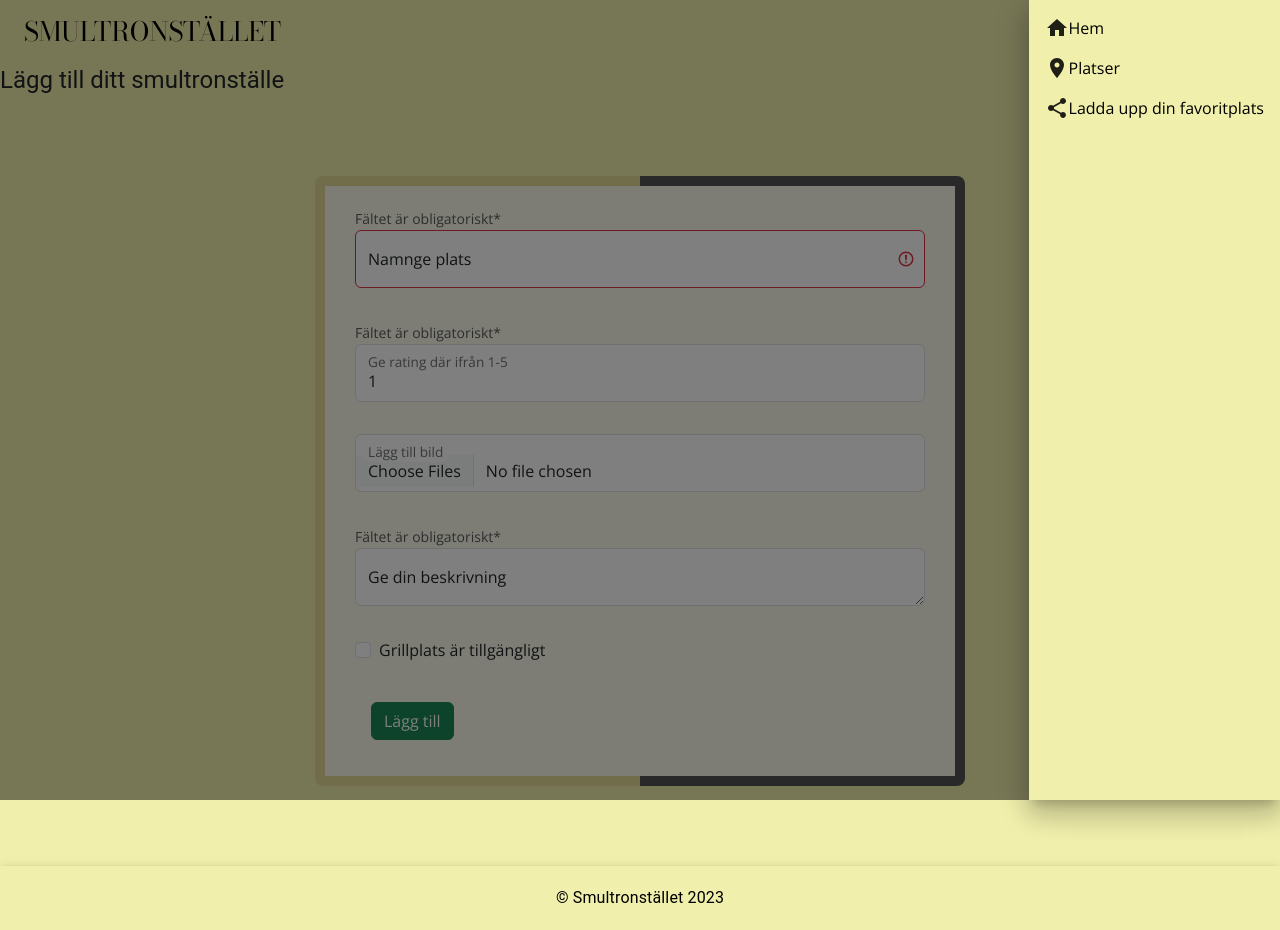
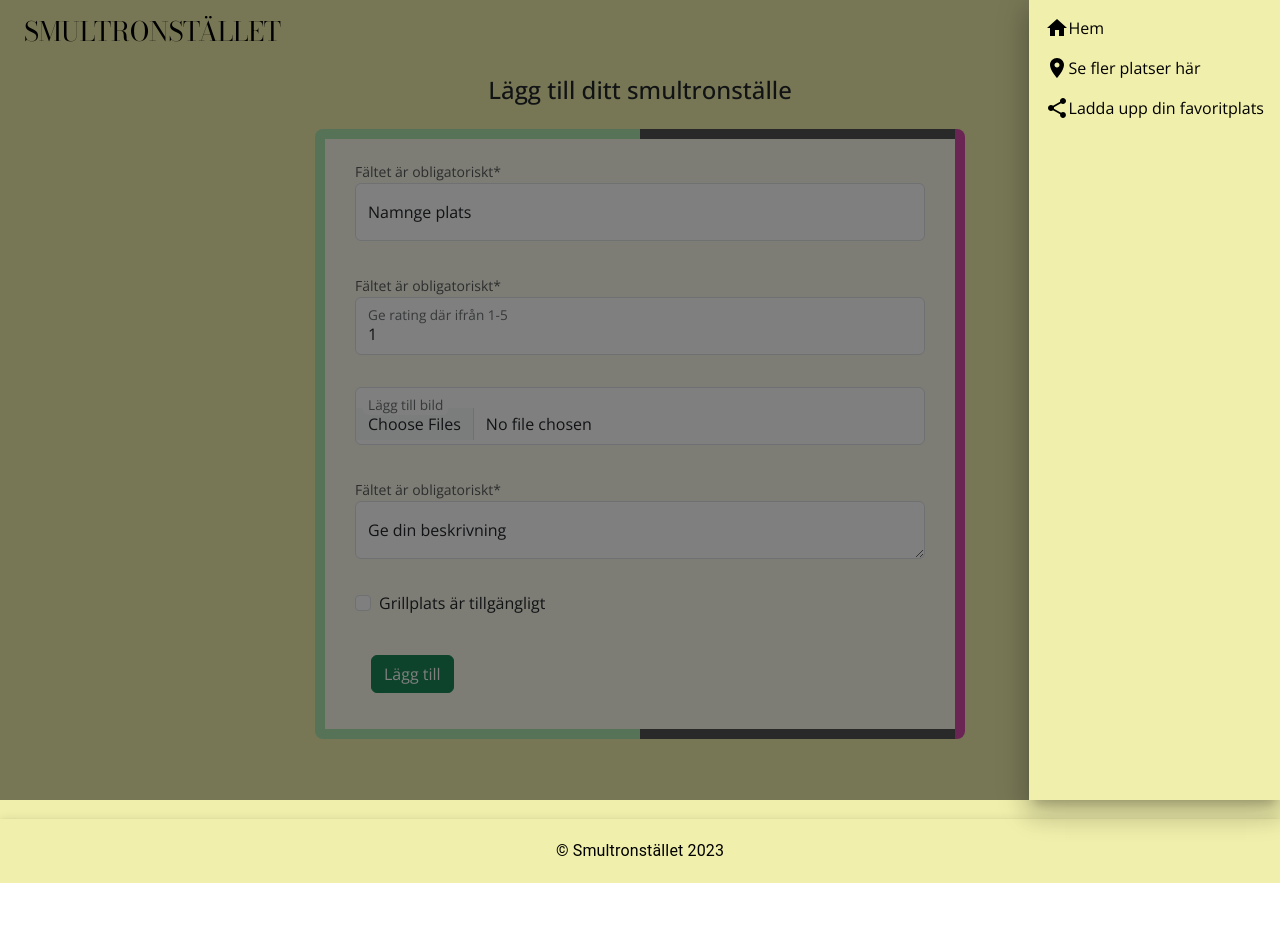
Before and after one commit to elle945/React-fullstack, a React (Vite) app in the folder Client/: page /recensioner in a window 1280 px wide. Both pictures are taken after a click on the button 1220 px from the left and 32 px from the top of the page. After the commit the page ends 883 px from the top, so only its background shows below. Built offline with nearby package versions, Linux system fonts and the light colour scheme.

Commit message:
small fix

```diff
--- a/Client/src/App.css
+++ b/Client/src/App.css
@@ -156,11 +156,12 @@ cursor: pointer;
 }
 
 .formCard  {
-padding-bottom: 10vh;
-margin-bottom: 10vh;
-align-items: center;
-  height: auto;
+  padding-bottom: 10vh;
+  margin-bottom: 10vh;
+  align-items: center;
+    height: auto;
 }
+
 
 .my-modal {
   display: none;
@@ -174,18 +175,18 @@ align-items: center;
   width: 80%;
   max-width: 650px ;
   margin: auto;
-  margin-top: 10vh;
+  margin-top: 3vh;
   margin-bottom: 10vh;
   padding: 30px;
  background-color:rgba(255, 255, 255, 0.785);
  box-sizing: border-box;
- border-left: 10px solid #e3da96;
- border-right: 10px solid #525252;
+ border-left: 10px solid #ade8af;
+ border-right: 10px solid #d84bab;
  border-radius: 8px;
- background-image: -webkit-linear-gradient(left, #e3da96 50%, #525252 50%), -webkit-linear-gradient(left, #e3da96 50%, #525252 50%);
- background-image: -moz-linear-gradient(left, #e3da96 50%, #525252 50%), -moz-linear-gradient(left,#e3da96 50%, #525252 50%);
- background-image: -o-linear-gradient(left, #e3da96 50%, #525252 50%), -o-linear-gradient(left, #e3da96 50%, #525252 50%);
- background-image: linear-gradient(to right, #e3da96 50%, #525252 50%), linear-gradient(to right,#e3da96 50%, #525252 50%);
+ background-image: -webkit-linear-gradient(left, #ade8af 50%, #525252 50%), -webkit-linear-gradient(left, #ade8af 50%, #525252 50%);
+ background-image: -moz-linear-gradient(left, #ade8af 50%, #525252 50%), -moz-linear-gradient(left,#ade8af 50%, #525252 50%);
+ background-image: -o-linear-gradient(left, #ade8af 50%, #525252 50%), -o-linear-gradient(left, #ade8af 50%, #525252 50%);
+ background-image: linear-gradient(to right, #ade8af 50%, #525252 50%), linear-gradient(to right,#ade8af 50%, #525252 50%);
  background-position: 0 0, 0 100% ;
  background-repeat: no-repeat;
  background-size: 100% 10px;
@@ -195,3 +196,8 @@ align-items: center;
   background-color: #F0EFAB;
 
 }
+
+.formHeader{
+  text-align: center;
+  padding-top: 12px ;
+}
--- a/Client/src/components/Navbar.jsx
+++ b/Client/src/components/Navbar.jsx
@@ -27,18 +27,24 @@ function Navbar() {
       </Toolbar>
       <Drawer  anchor="right" open={isDrawerOpen} onClose={toggleDrawer}>
         <List sx={{bgcolor: 'bgcolor.bg', height: '100%'}} >
-          <ListItem button onClick={toggleDrawer}>
+            <Link to={"/"} style={{color: 'black', textDecoration: 'none'}}>
+            <ListItem button onClick={toggleDrawer}>
             <HomeIcon/>
-            <Link to={"/"} style={{color: 'black', textDecoration: 'none'}}>Hem</Link>
-          </ListItem>
+              Hem
+              </ListItem>
+            </Link>
+            <Link to={"/platser"} style={{color: 'black', textDecoration: 'none'}}>
           <ListItem button onClick={toggleDrawer}>
             <PlaceIcon/>
-            <Link to={"/platser"} style={{color: 'black', textDecoration: 'none'}}>Platser</Link>
+            Se fler platser här
           </ListItem>
+          </Link>
+          <Link to={"/recensioner"} style={{color: 'black', textDecoration: 'none'}}>
           <ListItem button onClick={toggleDrawer}>
             <ShareIcon/>
-            <Link to={"/recensioner"} style={{color: 'black', textDecoration: 'none'}}>Ladda upp din favoritplats</Link>
+            Ladda upp din favoritplats
           </ListItem>
+          </Link>
         </List>
       </Drawer>
     </AppBar>
--- a/Client/src/components/NewForm.jsx
+++ b/Client/src/components/NewForm.jsx
@@ -1,11 +1,10 @@
 import Button from 'react-bootstrap/Button';
 import Form from 'react-bootstrap/Form';
 import FloatingLabel from 'react-bootstrap/FloatingLabel';
-import { Typography } from '@mui/material';
 import axios from "axios"
 import {useState} from "react"
 import '../App.css';
-import Webcam2 from './Webcam2';
+
 
 
 
@@ -14,12 +13,13 @@ function NewForm() {
     // const [value, setValue] = React.useState(2);
   const [confirmed, setConfirmed] = useState(false)
   const initialInfoState = {
-    location: "",
-    description: "",
+    location: null,
+    description: null,
     rating: 1,
-    image_url: "",
+    image_url: null,
     bbq: false
  };
+
 
  const [info, setInfo] = useState(initialInfoState);
 
@@ -32,9 +32,12 @@ function NewForm() {
 
    //Tar all information som skrivits in och skapar en POST
 const handleSubmit = async (e) => {
-    e.preventDefault();
+  if(info.location === "" || info.description === "") {
+    setError(true)
+    return;
+}
 
-
+   e.preventDefault();
     try{
       await axios.post("http://localhost:3000/locationinfos", info);
       setConfirmed(true)
@@ -45,15 +48,18 @@ const handleSubmit = async (e) => {
       setError(true)
      }}
 
+     //Refresh form
+
+
 
      // Lägger man till detta i Form tagen så gör formen submit på enter = onSubmit={handleSubmit}
 
   return (
 
     <div className='formBg' >
-         <Typography sx={{m: 'auto'}}variant="h5" gutterBottom>Lägg till ditt smultronställe</Typography>
+         <h4 className='formHeader'>Lägg till ditt smultronställe</h4>
          <div className='outerForm'>
-    <Form className='newForm' >
+    <Form className='newForm' onSubmit={handleSubmit} >
       <Form.Group className="mb-3" controlId="location">
       <Form.Text className="text-muted">
           Fältet är obligatoriskt*
@@ -64,11 +70,8 @@ const handleSubmit = async (e) => {
         className="mb-3"
       >
         <Form.Control as="input" type="text" placeholder="Namnge plats" name="location"
-  onChange={handleChange} required isInvalid/>
+  onChange={handleChange} />
         </FloatingLabel>
-        <Form.Control.Feedback type="invalid">
-        Please fill in
-      </Form.Control.Feedback>
       </Form.Group>
 
 
@@ -101,8 +104,6 @@ const handleSubmit = async (e) => {
       >
         <Form.Control type="file" multiple  name="image_url"
   onChange={handleChange}/>
-
-
         </FloatingLabel>
       </Form.Group>
 
@@ -125,8 +126,9 @@ const handleSubmit = async (e) => {
       <Button variant="success" type="submit" onClick={handleSubmit} className="postButton">
         Lägg till
       </Button>
+
       <div>
-{confirmed &&  <p>Din post har laddats upp!</p>}
+      {confirmed &&  <div><p>Din post har laddats upp!</p></div>}
 {error &&   <p>"Allt fällt måste vara ifyllda. Vänligen korrigera och försök igen!"</p>}
 </div>
     </Form>
--- a/Client/src/components/Webcam2.jsx
+++ b/Client/src/components/Webcam2.jsx
@@ -41,7 +41,7 @@ const Webcam2 = () => {
   );
 };
 
-//{capturedImage && <img src={capturedImage} alt="Captured" />}
-//{imageName && <p>Image Name: {imageName}</p>}
+// {capturedImage && <img src={capturedImage} alt="Captured" />}
+// {imageName && <p>Image Name: {imageName}</p>}
 
 export default Webcam2;
```
Also changed, not shown: Client/src/components/UploadForm.jsx (+3 -7 lines), Client/public/Images/6.jpg (added).
